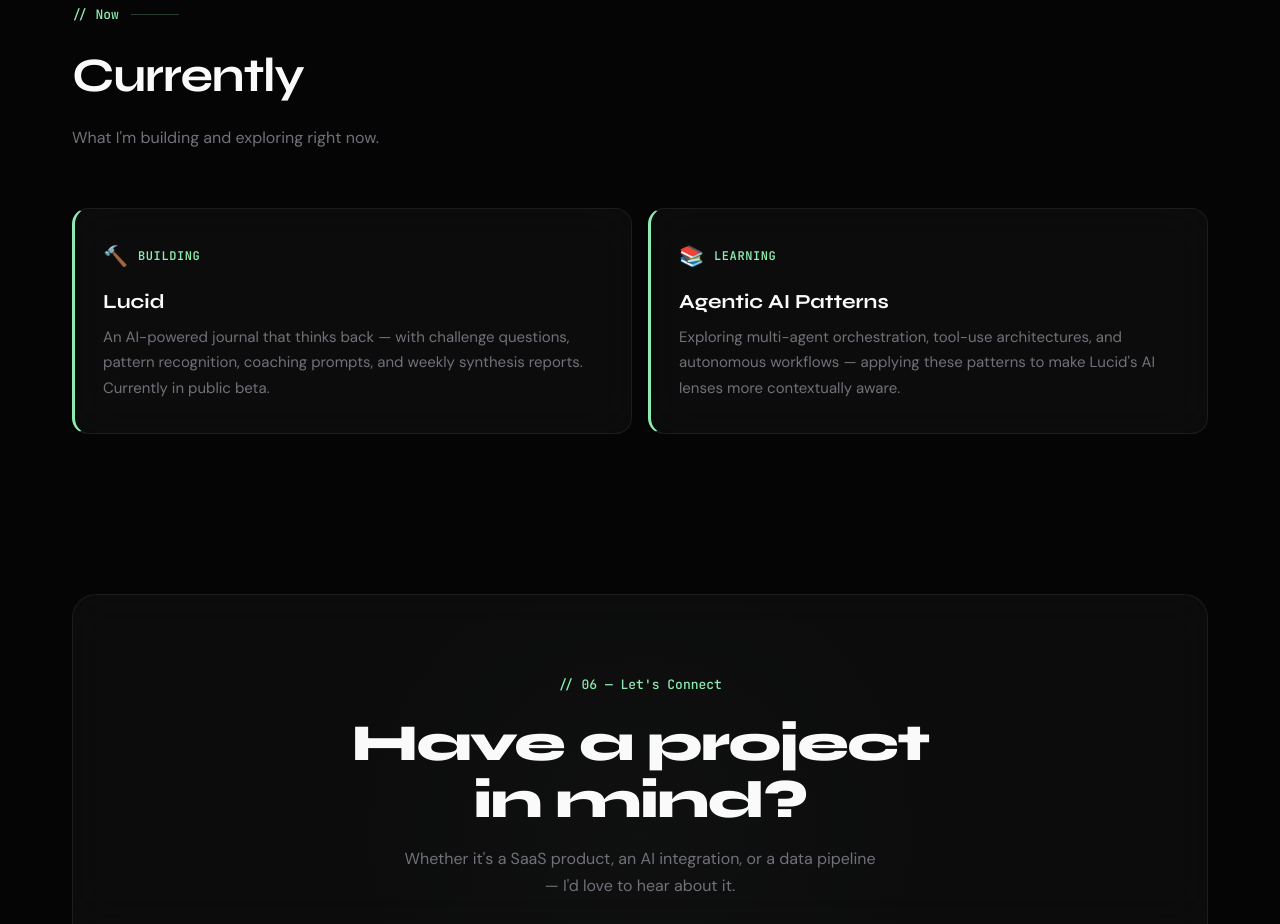
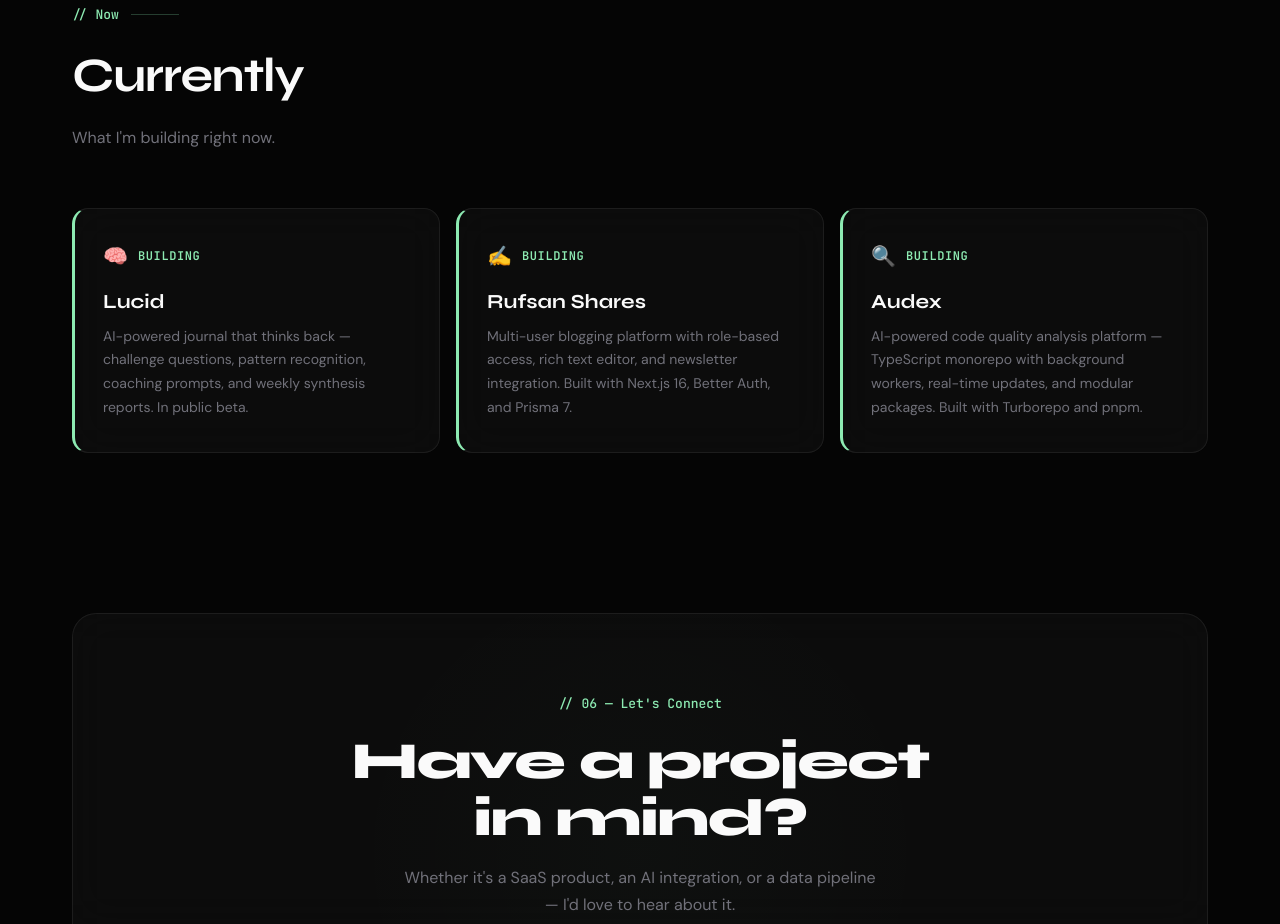
Before and after one commit to RufsanHossain/rufsan, a Next.js app: page / in a window 1280 px wide. Shown: the part 5220-6144 px from the top of the page. Built offline with nearby package versions, Linux system fonts and the light colour scheme.

Commit message:
add project to  currently section

```diff
--- a/src/app/page.tsx
+++ b/src/app/page.tsx
@@ -382,11 +382,11 @@
 
       {/* ── Currently ── */}
       <section style={{ padding: isMobile ? "3rem 1rem" : "5rem 2rem", maxWidth: "75rem", margin: "0 auto" }}>
-        <SectionHeader number="// Now" title="Currently" desc="What I'm building and exploring right now." />
+        <SectionHeader number="// Now" title="Currently" desc="What I'm building right now." />
         <div
           style={{
             display: "grid",
-            gridTemplateColumns: isMobile ? "1fr" : "1fr 1fr",
+            gridTemplateColumns: isMobile ? "1fr" : "1fr 1fr 1fr",
             gap: "1rem",
             marginTop: "2rem",
           }}
@@ -402,14 +402,14 @@
               }}
             >
               <div style={{ display: "flex", alignItems: "center", gap: "0.625rem", marginBottom: "1rem" }}>
-                <span style={{ fontSize: "1.25rem" }}>🔨</span>
+                <span style={{ fontSize: "1.25rem" }}>🧠</span>
                 <span style={{ fontFamily: FONT_MONO, fontSize: "0.75rem", color: ACCENT, fontWeight: 600, textTransform: "uppercase", letterSpacing: "0.05em" }}>Building</span>
               </div>
               <h3 style={{ fontFamily: FONT_DISPLAY, fontSize: isMobile ? "1.125rem" : "1.25rem", fontWeight: 700, color: "#fafafa", marginBottom: "0.5rem" }}>
                 <Link href="/cases/lucid-journal" style={{ color: "inherit", textDecoration: "none" }}>Lucid</Link>
               </h3>
-              <p style={{ fontFamily: FONT_BODY, fontSize: "0.9375rem", lineHeight: 1.7, color: TEXT_DIM, margin: 0 }}>
-                An AI-powered journal that thinks back — with challenge questions, pattern recognition, coaching prompts, and weekly synthesis reports. Currently in public beta.
+              <p style={{ fontFamily: FONT_BODY, fontSize: "0.875rem", lineHeight: 1.7, color: TEXT_DIM, margin: 0 }}>
+                AI-powered journal that thinks back — challenge questions, pattern recognition, coaching prompts, and weekly synthesis reports. In public beta.
               </p>
             </div>
           </FadeIn>
@@ -424,14 +424,36 @@
               }}
             >
               <div style={{ display: "flex", alignItems: "center", gap: "0.625rem", marginBottom: "1rem" }}>
-                <span style={{ fontSize: "1.25rem" }}>📚</span>
-                <span style={{ fontFamily: FONT_MONO, fontSize: "0.75rem", color: ACCENT, fontWeight: 600, textTransform: "uppercase", letterSpacing: "0.05em" }}>Learning</span>
+                <span style={{ fontSize: "1.25rem" }}>✍️</span>
+                <span style={{ fontFamily: FONT_MONO, fontSize: "0.75rem", color: ACCENT, fontWeight: 600, textTransform: "uppercase", letterSpacing: "0.05em" }}>Building</span>
               </div>
               <h3 style={{ fontFamily: FONT_DISPLAY, fontSize: isMobile ? "1.125rem" : "1.25rem", fontWeight: 700, color: "#fafafa", marginBottom: "0.5rem" }}>
-                Agentic AI Patterns
+                Rufsan Shares
               </h3>
-              <p style={{ fontFamily: FONT_BODY, fontSize: "0.9375rem", lineHeight: 1.7, color: TEXT_DIM, margin: 0 }}>
-                Exploring multi-agent orchestration, tool-use architectures, and autonomous workflows — applying these patterns to make Lucid's AI lenses more contextually aware.
+              <p style={{ fontFamily: FONT_BODY, fontSize: "0.875rem", lineHeight: 1.7, color: TEXT_DIM, margin: 0 }}>
+                Multi-user blogging platform with role-based access, rich text editor, and newsletter integration. Built with Next.js 16, Better Auth, and Prisma 7.
+              </p>
+            </div>
+          </FadeIn>
+          <FadeIn delay={0.2}>
+            <div
+              style={{
+                padding: isMobile ? "1.5rem 1.25rem" : "2rem 1.75rem",
+                ...GLASS,
+                borderRadius: "1rem",
+                borderLeft: `0.1875rem solid ${ACCENT}`,
+                height: "100%",
+              }}
+            >
+              <div style={{ display: "flex", alignItems: "center", gap: "0.625rem", marginBottom: "1rem" }}>
+                <span style={{ fontSize: "1.25rem" }}>🔍</span>
+                <span style={{ fontFamily: FONT_MONO, fontSize: "0.75rem", color: ACCENT, fontWeight: 600, textTransform: "uppercase", letterSpacing: "0.05em" }}>Building</span>
+              </div>
+              <h3 style={{ fontFamily: FONT_DISPLAY, fontSize: isMobile ? "1.125rem" : "1.25rem", fontWeight: 700, color: "#fafafa", marginBottom: "0.5rem" }}>
+                Audex
+              </h3>
+              <p style={{ fontFamily: FONT_BODY, fontSize: "0.875rem", lineHeight: 1.7, color: TEXT_DIM, margin: 0 }}>
+                AI-powered code quality analysis platform — TypeScript monorepo with background workers, real-time updates, and modular packages. Built with Turborepo and pnpm.
               </p>
             </div>
           </FadeIn>
```
